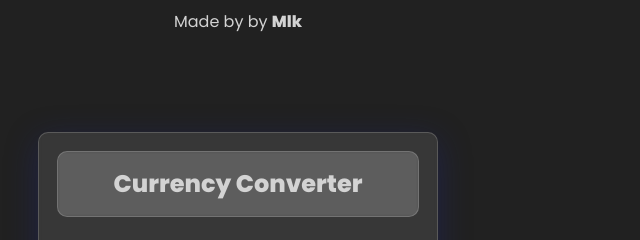
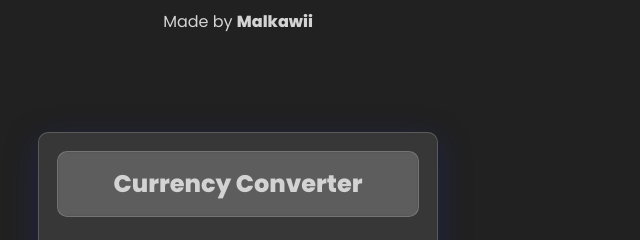
Before and after one commit to Malkawii/Currency-converter, a plain HTML site: page index.html in a window 1280 px wide. Shown: the top 240 px of the page, 402-1042 px from the left. Drawn offline with nearby package versions, Linux system fonts and the light colour scheme; no server answers.

Commit message:
Update index.html

```diff
--- a/index.html
+++ b/index.html
@@ -21,9 +21,9 @@
 
     <!-- Copyright -->
     <div class="author-text">
-        <p>Made by
+        <p>Made
             by <a href="https://github.com/Malkawii" target="_blank">
-                <b>Mlk</b>
+                <b>Malkawii</b>
             </a>
         </p>
     </div>
```
